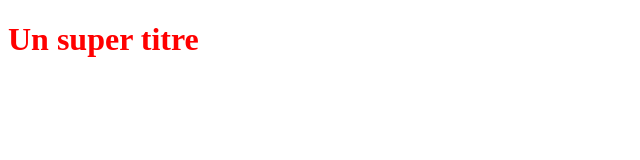
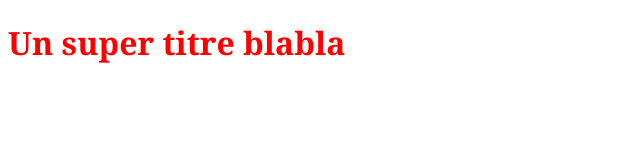
Before and after one commit to WeisgerberEstelle/openclassroomproject, a plain HTML site: page index.html in a window 1280 px wide. Shown: the whole page, without its empty margins (0-640 px from the left). Drawn offline with Linux system fonts and the light colour scheme.

Commit message:
modification et essais de push

```diff
--- a/index.html
+++ b/index.html
@@ -5,6 +5,6 @@
     <link rel="stylesheet" type="text/css" href="style.css">
 </head>
 <body>
-    <h1>Un super titre</h1>
+    <h1>Un super titre blabla</h1>
 </body>
 </html>
--- a/style.css
+++ b/style.css
@@ -1,3 +1,4 @@
 h1 {
     color: red;
+    font-family: Georgia, 'Times New Roman', Times, serif;
 }
```
